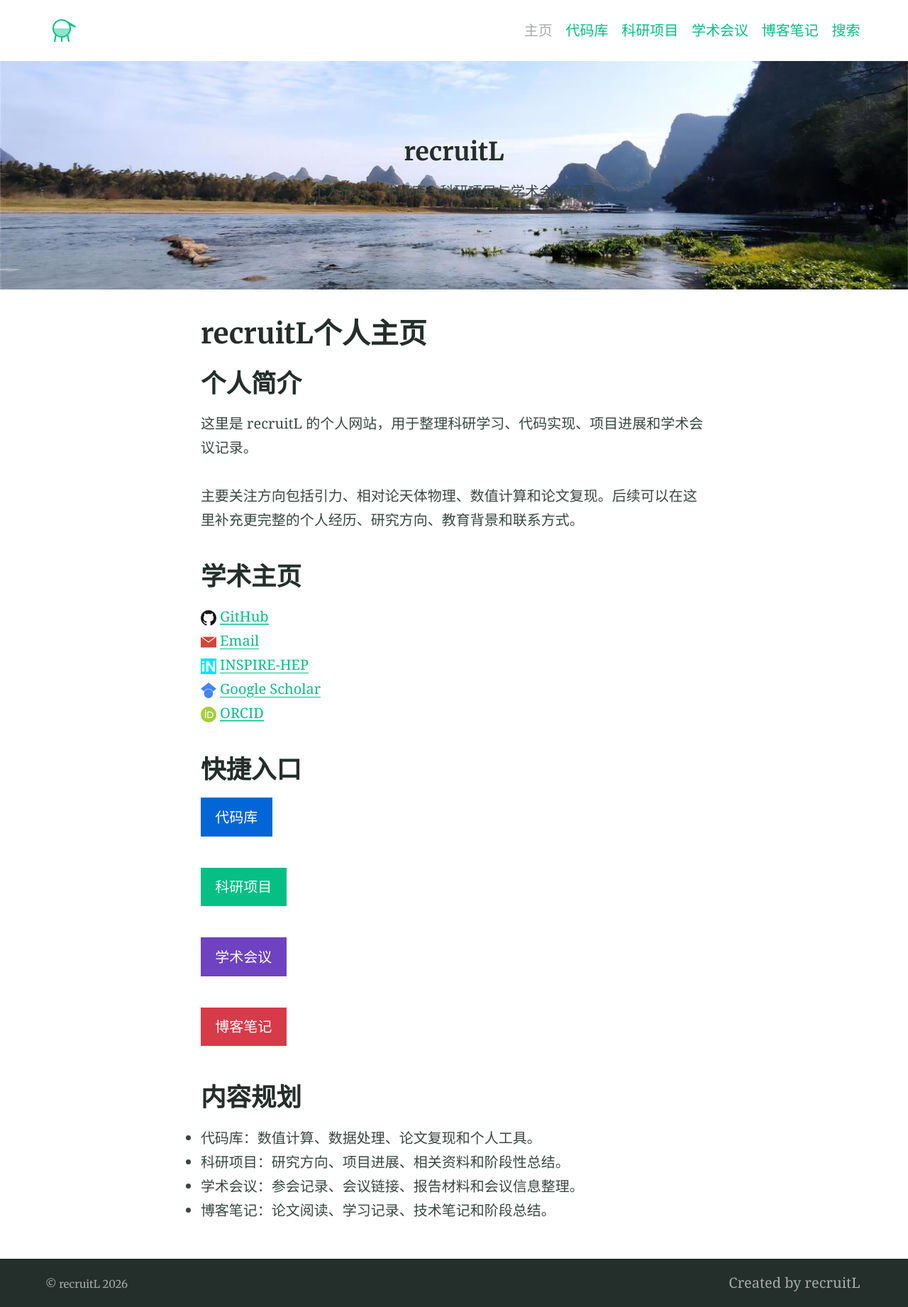
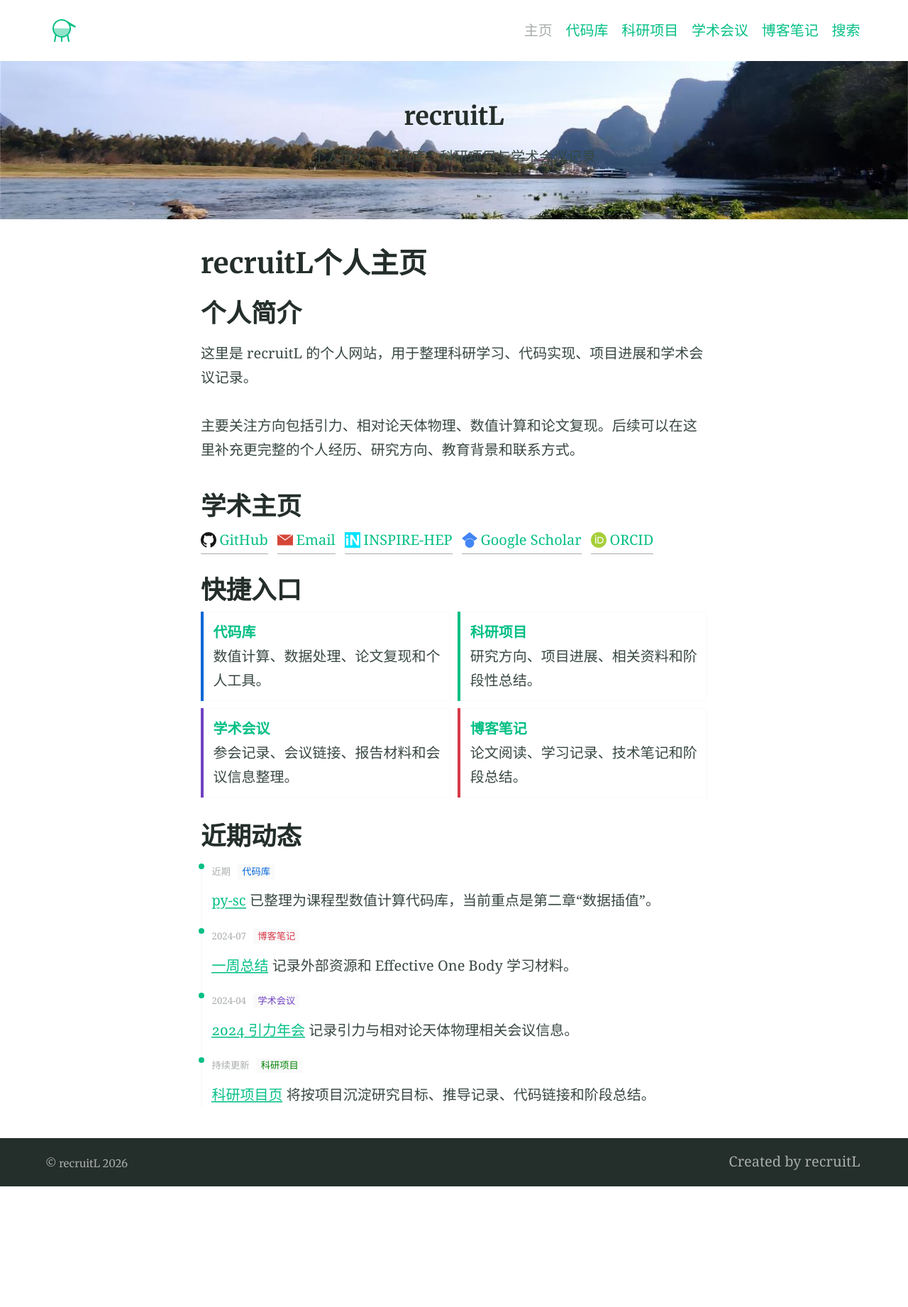
Before and after one commit to recruitL/recruitL.github.io, a Jekyll site: the page built from index.md, in a window 1280 px wide. Shown: the whole page at 71% size. Built offline with Jekyll 4.4.1, drawn with Linux system fonts in a browser that asks for light colours; after the commit the page ends 1672 px from its top, so only the background shows below that.

Commit message:
Restructure site around academic activity

```diff
--- a/_sass/_theme.scss
+++ b/_sass/_theme.scss
@@ -51,7 +51,7 @@ body {
   background-size: cover;
   background-position: center;
   .container {
-    min-height: 35vh;
+    min-height: 24vh;
     max-width: 60%;
     @include flex-direction(column);
     @include justify-content(center);
@@ -217,6 +217,129 @@ a .icon {
   width: 1.1em;
   height: 1.1em;
   fill: CurrentColor;
+}
+
+.profile-links {
+  display: flex;
+  flex-wrap: wrap;
+  gap: .4rem .8rem;
+  margin-bottom: .8rem;
+  a {
+    align-items: center;
+    border-bottom: 1px solid $captionColour;
+    display: inline-flex;
+    gap: .25rem;
+    padding-bottom: .1rem;
+  }
+}
+
+.home-entry-grid {
+  display: grid;
+  gap: .6rem;
+  grid-template-columns: 1fr;
+  margin-bottom: 1rem;
+  @include breakpoint(break-1) {
+    grid-template-columns: repeat(2, minmax(0, 1fr));
+  }
+}
+
+.home-entry {
+  border-left: .25rem solid $accentColour;
+  box-shadow: inset 0 0 0 1px $codeBackgroundColour;
+  display: block;
+  padding: .7rem .8rem;
+  text-shadow: none;
+  strong,
+  span {
+    display: block;
+  }
+  span {
+    color: $bodyColour;
+  }
+  &--code {
+    border-color: #0366d6;
+  }
+  &--project {
+    border-color: #05bf85;
+  }
+  &--conference {
+    border-color: #6f42c1;
+  }
+  &--note {
+    border-color: #d73a49;
+  }
+}
+
+.timeline {
+  border-left: 2px solid $codeBackgroundColour;
+  margin-bottom: 1rem;
+  padding-left: .8rem;
+}
+
+.timeline-item {
+  margin-bottom: .8rem;
+  position: relative;
+  &:before {
+    background: $accentColour;
+    border-radius: 50%;
+    content: "";
+    height: .5rem;
+    left: -1.1rem;
+    position: absolute;
+    top: .45rem;
+    width: .5rem;
+  }
+  p {
+    margin-bottom: 0;
+  }
+}
+
+.timeline-date,
+.timeline-tag {
+  display: inline-block;
+  font-size: .78rem;
+  line-height: 1.4;
+  margin-bottom: .2rem;
+}
+
+.timeline-date {
+  color: $captionColour;
+  margin-right: .3rem;
+}
+
+.timeline-tag {
+  background: $codeBackgroundColour;
+  color: $headingColour;
+  padding: .08rem .35rem;
+  &--code {
+    color: #0366d6;
+  }
+  &--project {
+    color: #008000;
+  }
+  &--conference {
+    color: #6f42c1;
+  }
+  &--note {
+    color: #d73a49;
+  }
+}
+
+.site-table {
+  border-collapse: collapse;
+  margin-bottom: 1rem;
+  width: 100%;
+  th,
+  td {
+    border: 1px solid $codeBackgroundColour;
+    padding: .45rem .55rem;
+    text-align: left;
+    vertical-align: top;
+  }
+  th {
+    background: $featureBackgroundColour;
+    color: $headingColour;
+  }
 }
 
 // Media content
--- a/index.md
+++ b/index.md
@@ -16,24 +16,56 @@ excerpt: ""
 
 ## 学术主页
 
-<p>
-  {% include icon.html id="github" title="GitHub" color="#181717" %} <a href="https://github.com/recruitL">GitHub</a><br>
-  {% include icon.html id="email" title="Email" color="#d44638" %} <a href="mailto:shenglong@ucas.ac.cn">Email</a><br>
-  {% include icon.html id="inspire" title="INSPIRE-HEP" color="#00e5ff" %} <a href="https://inspirehep.net/authors/2761677?ui-citation-summary=true">INSPIRE-HEP</a><br>
-  {% include icon.html id="google-scholar" title="Google Scholar" color="#4285f4" %} <a href="https://scholar.google.com/citations?user=zDxt9_kAAAAJ&hl=zh-TW&authuser=1">Google Scholar</a><br>
-  {% include icon.html id="orcid" title="ORCID" color="#a6ce39" %} <a href="https://orcid.org/0009-0009-0163-2724">ORCID</a>
-</p>
+<div class="profile-links">
+  <a href="https://github.com/recruitL">{% include icon.html id="github" title="GitHub" color="#181717" %}<span>GitHub</span></a>
+  <a href="mailto:shenglong@ucas.ac.cn">{% include icon.html id="email" title="Email" color="#d44638" %}<span>Email</span></a>
+  <a href="https://inspirehep.net/authors/2761677?ui-citation-summary=true">{% include icon.html id="inspire" title="INSPIRE-HEP" color="#00e5ff" %}<span>INSPIRE-HEP</span></a>
+  <a href="https://scholar.google.com/citations?user=zDxt9_kAAAAJ&hl=zh-TW&authuser=1">{% include icon.html id="google-scholar" title="Google Scholar" color="#4285f4" %}<span>Google Scholar</span></a>
+  <a href="https://orcid.org/0009-0009-0163-2724">{% include icon.html id="orcid" title="ORCID" color="#a6ce39" %}<span>ORCID</span></a>
+</div>
 
 ## 快捷入口
 
-{% include button.html text="代码库" link="/code/" color="#0366d6" %}
-{% include button.html text="科研项目" link="/projects/" color="#05bf85" %}
-{% include button.html text="学术会议" link="/conferences/" color="#6f42c1" %}
-{% include button.html text="博客笔记" link="/blog/" color="#d73a49" %}
+<div class="home-entry-grid">
+  <a class="home-entry home-entry--code" href="/code/">
+    <strong>代码库</strong>
+    <span>数值计算、数据处理、论文复现和个人工具。</span>
+  </a>
+  <a class="home-entry home-entry--project" href="/projects/">
+    <strong>科研项目</strong>
+    <span>研究方向、项目进展、相关资料和阶段性总结。</span>
+  </a>
+  <a class="home-entry home-entry--conference" href="/conferences/">
+    <strong>学术会议</strong>
+    <span>参会记录、会议链接、报告材料和会议信息整理。</span>
+  </a>
+  <a class="home-entry home-entry--note" href="/blog/">
+    <strong>博客笔记</strong>
+    <span>论文阅读、学习记录、技术笔记和阶段总结。</span>
+  </a>
+</div>
 
-## 内容规划
+## 近期动态
 
-* 代码库：数值计算、数据处理、论文复现和个人工具。
-* 科研项目：研究方向、项目进展、相关资料和阶段性总结。
-* 学术会议：参会记录、会议链接、报告材料和会议信息整理。
-* 博客笔记：论文阅读、学习记录、技术笔记和阶段总结。
+<div class="timeline">
+  <div class="timeline-item">
+    <span class="timeline-date">近期</span>
+    <span class="timeline-tag timeline-tag--code">代码库</span>
+    <p><a href="/code/">py-sc</a> 已整理为课程型数值计算代码库，当前重点是第二章“数据插值”。</p>
+  </div>
+  <div class="timeline-item">
+    <span class="timeline-date">2024-07</span>
+    <span class="timeline-tag timeline-tag--note">博客笔记</span>
+    <p><a href="/2024/07/12/General/">一周总结</a> 记录外部资源和 Effective One Body 学习材料。</p>
+  </div>
+  <div class="timeline-item">
+    <span class="timeline-date">2024-04</span>
+    <span class="timeline-tag timeline-tag--conference">学术会议</span>
+    <p><a href="/2024/04/19/annual/">2024 引力年会</a> 记录引力与相对论天体物理相关会议信息。</p>
+  </div>
+  <div class="timeline-item">
+    <span class="timeline-date">持续更新</span>
+    <span class="timeline-tag timeline-tag--project">科研项目</span>
+    <p><a href="/projects/">科研项目页</a> 将按项目沉淀研究目标、推导记录、代码链接和阶段总结。</p>
+  </div>
+</div>
```
Also changed, not shown: code/index.md (+27 -2 lines), conferences/index.md (+13 -3 lines), projects/index.md (+39 -8 lines).
